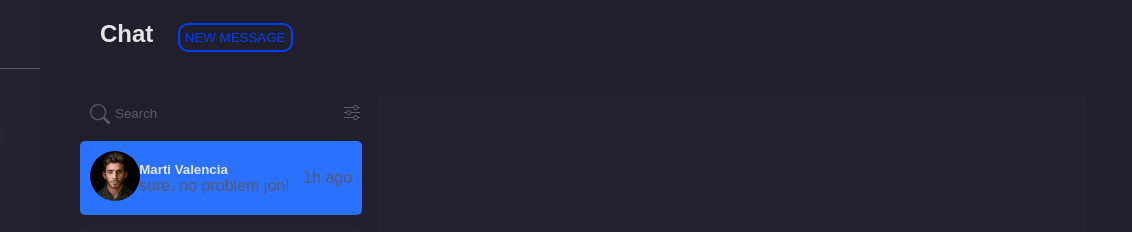
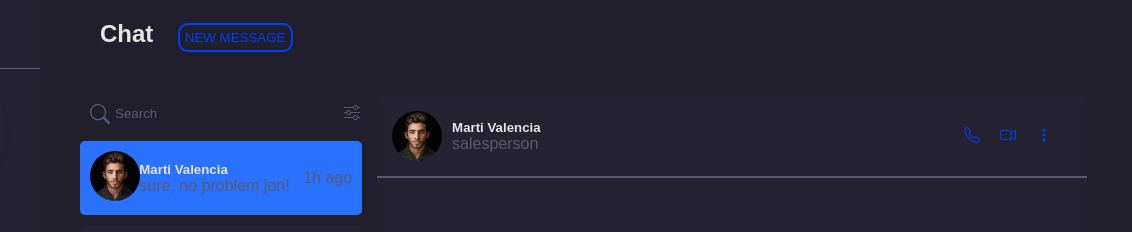
Before and after one commit to CenaBabajannjhad/web-Chat, a website: page index.html in a window 1280 px wide. Shown: the top 232 px of the page, 148-1280 px from the left. Drawn offline with Linux system fonts and the light colour scheme.

Commit message:
add some style

```diff
--- a/index.html
+++ b/index.html
@@ -190,9 +190,42 @@
                          </div>
                     </div>
                 </section>
+
+
+
+
+
+
+
+
                 <section class="current-chat">
                     <div class="current-chat-container">
-
+                        <div class="current-chat-profile-and-actions">
+                            <div class="current-chat-img-and-name">
+                                <img class="current-chat-img" src="./assets/img/user-img.jpg" alt="">
+                                <div class="current-container">
+                                    <h5>Marti Valencia</h5>
+                                    <p>salesperson</p>
+                                </div>
+                            </div>
+                            <div class="current-chat-actions">
+                                <button class="call">
+                                    <svg xmlns="http://www.w3.org/2000/svg" width="16" height="16" fill="currentColor" class="bi bi-telephone" viewBox="0 0 16 16">
+                                        <path d="M3.654 1.328a.678.678 0 0 0-1.015-.063L1.605 2.3c-.483.484-.661 1.169-.45 1.77a17.6 17.6 0 0 0 4.168 6.608 17.6 17.6 0 0 0 6.608 4.168c.601.211 1.286.033 1.77-.45l1.034-1.034a.678.678 0 0 0-.063-1.015l-2.307-1.794a.68.68 0 0 0-.58-.122l-2.19.547a1.75 1.75 0 0 1-1.657-.459L5.482 8.062a1.75 1.75 0 0 1-.46-1.657l.548-2.19a.68.68 0 0 0-.122-.58zM1.884.511a1.745 1.745 0 0 1 2.612.163L6.29 2.98c.329.423.445.974.315 1.494l-.547 2.19a.68.68 0 0 0 .178.643l2.457 2.457a.68.68 0 0 0 .644.178l2.189-.547a1.75 1.75 0 0 1 1.494.315l2.306 1.794c.829.645.905 1.87.163 2.611l-1.034 1.034c-.74.74-1.846 1.065-2.877.702a18.6 18.6 0 0 1-7.01-4.42 18.6 18.6 0 0 1-4.42-7.009c-.362-1.03-.037-2.137.703-2.877z"/>
+                                    </svg>
+                                </button>
+                                <button class="live">
+                                    <svg xmlns="http://www.w3.org/2000/svg" width="16" height="16" fill="currentColor" class="bi bi-camera-video" viewBox="0 0 16 16">
+                                        <path fill-rule="evenodd" d="M0 5a2 2 0 0 1 2-2h7.5a2 2 0 0 1 1.983 1.738l3.11-1.382A1 1 0 0 1 16 4.269v7.462a1 1 0 0 1-1.406.913l-3.111-1.382A2 2 0 0 1 9.5 13H2a2 2 0 0 1-2-2zm11.5 5.175 3.5 1.556V4.269l-3.5 1.556zM2 4a1 1 0 0 0-1 1v6a1 1 0 0 0 1 1h7.5a1 1 0 0 0 1-1V5a1 1 0 0 0-1-1z"/>
+                                    </svg>
+                                </button>
+                                <button class="other-options">
+                                    <svg xmlns="http://www.w3.org/2000/svg" width="16" height="16" fill="currentColor" class="bi bi-three-dots-vertical" viewBox="0 0 16 16">
+                                        <path d="M9.5 13a1.5 1.5 0 1 1-3 0 1.5 1.5 0 0 1 3 0m0-5a1.5 1.5 0 1 1-3 0 1.5 1.5 0 0 1 3 0m0-5a1.5 1.5 0 1 1-3 0 1.5 1.5 0 0 1 3 0"/>
+                                    </svg>
+                                </button>
+                            </div>
+                        </div>
                     </div>
                 </section>
             </section>
--- a/src/style/main.css
+++ b/src/style/main.css
@@ -208,8 +208,6 @@ button:hover {
     margin-left: 10px;
     color: var(--gray-blue-color);
 }
-
-
 /* chat list */
 .list-chat{
     width: 100%;
@@ -283,8 +281,39 @@ button:hover {
 .current-chat-container {
   width: 100%;
   height: 100%;
-
   border-radius: 5px;
-
   background-color: var(--sec-background-color);
 }
+.current-chat-profile-and-actions{
+    width: 100%;
+    padding: 15px 15px 15px 15px;
+    border-bottom: 2px solid var(--gray-blue-color);
+    display: flex;
+    align-items: center;
+}
+.current-chat-img-and-name{
+    width: 100%;
+
+    display: flex;
+    align-items: center;
+}
+.current-container > h5{
+    color: var(--white-color);
+}
+.current-container > p{
+    color: var(--gray-blue-color);
+}
+.current-chat-img{
+    width: 50px;
+    height: 50px;
+    border-radius: 50%;
+    margin-right: 10px;
+}
+.current-chat-actions{
+    display: flex;
+    align-items: center;
+}
+.current-chat-actions > button{
+    margin-right: 20px;
+    color: var(--chat-icon-color);
+}
```
